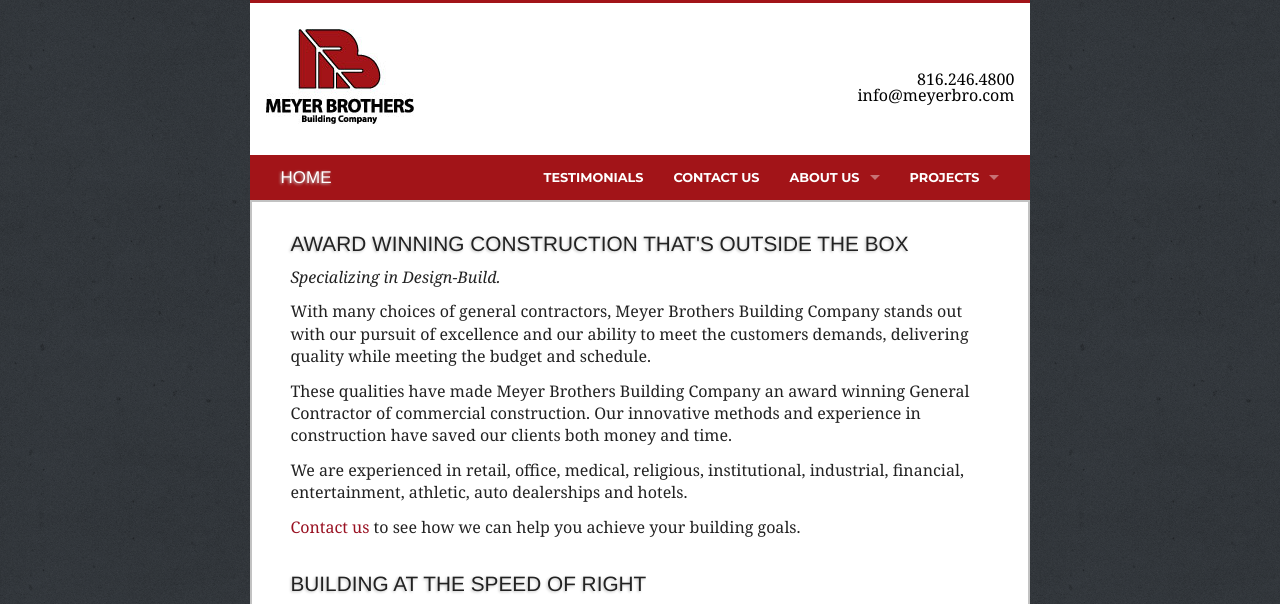
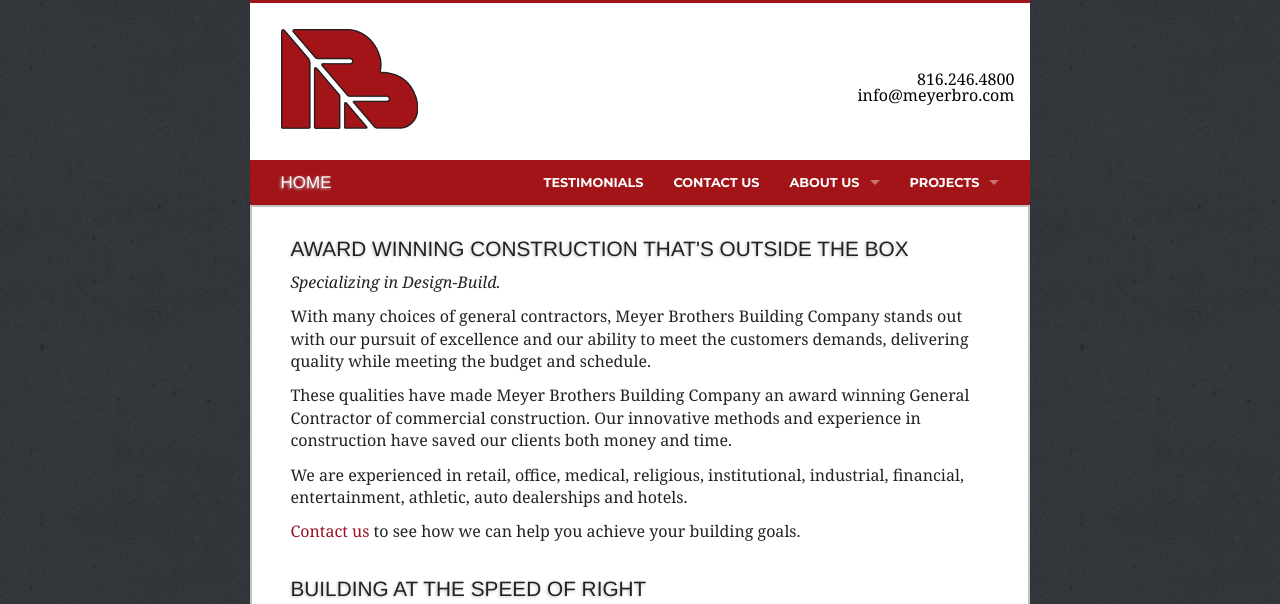
Before and after one commit to jiko/meyerbro, a Jekyll site: the page built from index.html, in a window 1280 px wide. Shown: the top 604 px of the page. Built offline with Jekyll 4.4.1, drawn with Linux system fonts in a browser that asks for light colours; Markdown is read by kramdown in place of the engine named in the settings; grey boxes are pictures that could not be loaded.

Commit message:
New logo. Need to add company name somehow.

```diff
--- a/_layouts/default.html
+++ b/_layouts/default.html
@@ -25,7 +25,7 @@
           <a href="mailto:info@meyerbro.com?subject=Inquiry from website">info@meyerbro.com</a>
         </div>
         <h1 class="title">
-          <a href="{{ site.baseurl }}/index.html"><img src="{{ site.baseurl }}/Images/logo/MB-logo-lg.jpg" alt="MBBC logo" /></a>
+          <a href="{{ site.baseurl }}/index.html"><img src="{{ site.baseurl }}/Images/logo/logo-sm.png" alt="MBBC logo" /></a>
         </h1>
       </header>
       <nav class="top-bar" data-topbar role="navigation">
--- a/css/main.css
+++ b/css/main.css
@@ -70,6 +70,7 @@
 	padding: 2%;
 	border-top: 3px solid #a21418;}
 header h1 {
+    padding-left: 15px;
 	color: #ffffff;}
 #headerinfo {
 	float: right;
```
Also changed, not shown: Images/logo/logo-sm.png (added).
